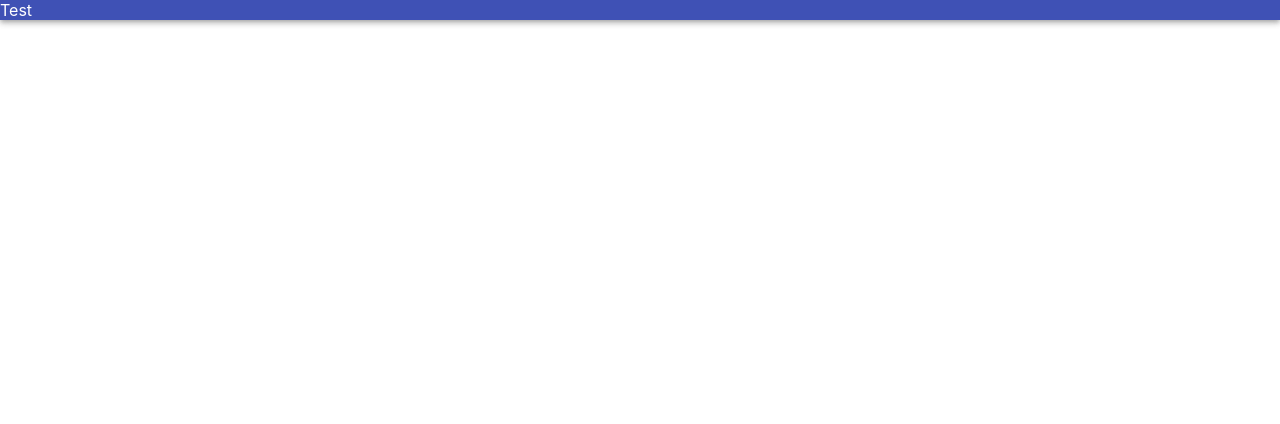
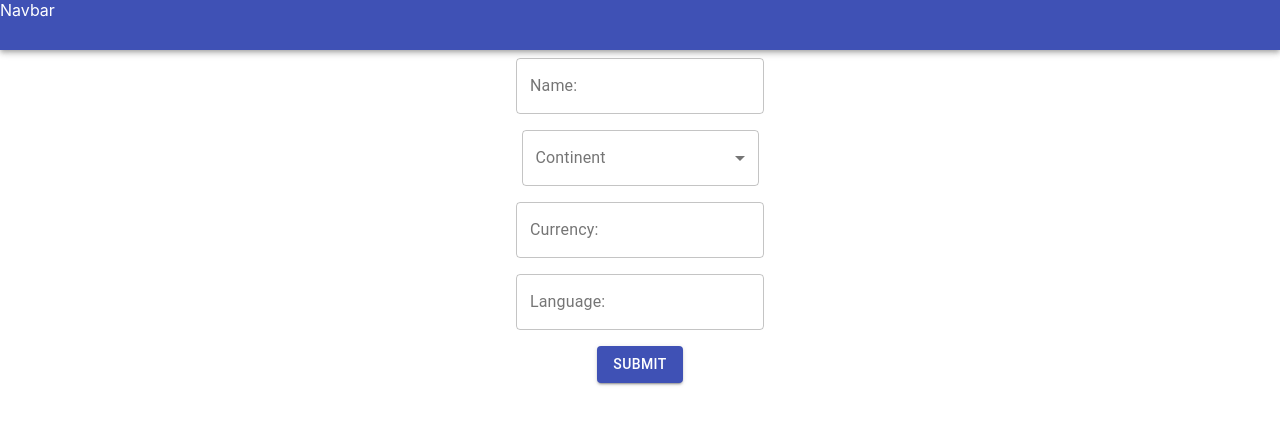
Before and after one commit to bmalcherek/DB_project, a React (Create React App) app in the folder frontend/: page /add-country in a window 1280 px wide. Shown: the top 424 px of the page. Built offline with nearby package versions, Linux system fonts and the light colour scheme.

Commit message:
Added country form

```diff
--- a/frontend/src/components/CountriesList.js
+++ b/frontend/src/components/CountriesList.js
@@ -1,7 +1,10 @@
 import React, { useState, useEffect } from "react";
-import { List, ListItemText, ListItem } from "@material-ui/core";
+import { List, ListItemText, ListItem, Button } from "@material-ui/core";
+import { Link } from "react-router-dom";
 
 import { fetchData } from "../helpers";
+
+import "../styles/CountriesList.css";
 
 const CountriesList = () => {
   const [countries, setCountries] = useState([]);
@@ -20,11 +23,18 @@ const CountriesList = () => {
     </ListItem>
   ));
 
-  console.log(countries);
-
   return (
-    <div id="countries-list-container">
-      <List id="countries-list">{countriesListElements}</List>
+    <div>
+      <div id="countries-utils">
+        <Link to="/add-country" className="link">
+          <Button id="add-country-btn" variant="contained">
+            Add Country
+          </Button>
+        </Link>
+      </div>
+      <div id="countries-list-container">
+        <List id="countries-list">{countriesListElements}</List>
+      </div>
     </div>
   );
 };
--- a/frontend/src/components/Navbar.js
+++ b/frontend/src/components/Navbar.js
@@ -4,7 +4,9 @@ import { AppBar } from "@material-ui/core";
 const Navbar = () => {
   return (
     <div id="navbar">
-      <AppBar position="static">Test</AppBar>
+      <AppBar position="static" style={{ height: "50px" }}>
+        Navbar
+      </AppBar>
     </div>
   );
 };
--- /dev/null
+++ b/frontend/src/components/forms/CountryForm.js
@@ -0,0 +1,136 @@
+import React, { useState } from "react";
+import {
+  FormControl,
+  Select,
+  MenuItem,
+  InputLabel,
+  TextField,
+  Button,
+  makeStyles
+} from "@material-ui/core";
+import { useHistory } from "react-router-dom";
+
+import { postData } from "../../helpers";
+
+import "../../styles/CountryForm.css";
+
+//TODO: validate all inputs not empty
+//TODO: validate currency on 3 characters
+//TODO: add post data error handling
+
+const useStyles = makeStyles(theme => ({
+  formControl: {
+    margin: theme.spacing(1)
+  },
+  button: {
+    margin: theme.spacing(1)
+  }
+}));
+
+const CountryForm = props => {
+  const [name, setName] = useState("");
+  const [continent, setContinent] = useState("");
+  const [language, setLanguage] = useState("");
+  const [currency, setCurrency] = useState("");
+
+  const classes = useStyles();
+  let history = useHistory();
+
+  const handleChange = event => {
+    switch (event.target.name) {
+      case "continent":
+        setContinent(event.target.value);
+        break;
+      case "name":
+        setName(event.target.value);
+        break;
+      case "currency":
+        setCurrency(event.target.value);
+        break;
+      case "language":
+        setLanguage(event.target.value);
+        break;
+      default:
+        console.log("error");
+    }
+  };
+
+  const handleSubmit = () => {
+    const data = {
+      name,
+      continent,
+      language,
+      currency
+    };
+    const response = postData("api/countries/", data);
+    response.then(() => history.push("/"));
+  };
+
+  return (
+    <div id="country-form-container">
+      <FormControl className={classes.formControl}>
+        <TextField
+          value={name}
+          onChange={handleChange}
+          name="name"
+          id="name-field"
+          label="Name:"
+          variant="outlined"
+        />
+      </FormControl>
+
+      <FormControl className={classes.formControl} variant="outlined">
+        <InputLabel id="continent-label">Continent</InputLabel>
+        <Select
+          labelId="continent-label"
+          name="continent"
+          id="continent-select"
+          value={continent}
+          onChange={handleChange}
+        >
+          <MenuItem value="Africa">Africa</MenuItem>
+          <MenuItem value="Asia">Asia</MenuItem>
+          <MenuItem value="Australia">Australia</MenuItem>
+          <MenuItem value="Europe">Europe</MenuItem>
+          <MenuItem value="North America">North America</MenuItem>
+          <MenuItem value="South America">South America</MenuItem>
+          <MenuItem value="Antarcitca">Antarcitca</MenuItem>
+        </Select>
+      </FormControl>
+
+      <FormControl className={classes.formControl}>
+        <TextField
+          name="currency"
+          onChange={handleChange}
+          value={currency}
+          id="currency-field"
+          label="Currency:"
+          variant="outlined"
+        />
+      </FormControl>
+
+      <FormControl className={classes.formControl}>
+        <TextField
+          name="language"
+          onChange={handleChange}
+          value={language}
+          id="language-field"
+          label="Language:"
+          variant="outlined"
+        />
+      </FormControl>
+
+      <Button
+        className={classes.button}
+        variant="contained"
+        id="form-input"
+        color="primary"
+        onClick={handleSubmit}
+      >
+        Submit
+      </Button>
+    </div>
+  );
+};
+
+export default CountryForm;
--- a/frontend/src/routes.js
+++ b/frontend/src/routes.js
@@ -2,11 +2,13 @@ import React from "react";
 import { Route, Switch } from "react-router-dom";
 
 import CountriesList from "./components/CountriesList";
+import CountryForm from "./components/forms/CountryForm";
 
 const BaseRouter = () => (
   <div id="router">
     <Switch>
       <Route exact path="/" component={CountriesList} />
+      <Route exact path="/add-country" component={CountryForm} />
     </Switch>
   </div>
 );
--- /dev/null
+++ b/frontend/src/styles/CountriesList.css
@@ -0,0 +1,7 @@
+.link {
+  text-decoration: none;
+}
+
+#countries-utils {
+  margin: 5px;
+}
--- /dev/null
+++ b/frontend/src/styles/CountryForm.css
@@ -0,0 +1,16 @@
+#country-form-container {
+  left: 50%;
+  display: flex;
+  align-items: center;
+  justify-content: center;
+  flex-direction: column;
+}
+
+/* #form-input { */
+/* margin: 5px; */
+/* display: block; */
+/* } */
+
+#continent-select {
+  width: 191px;
+}
```
